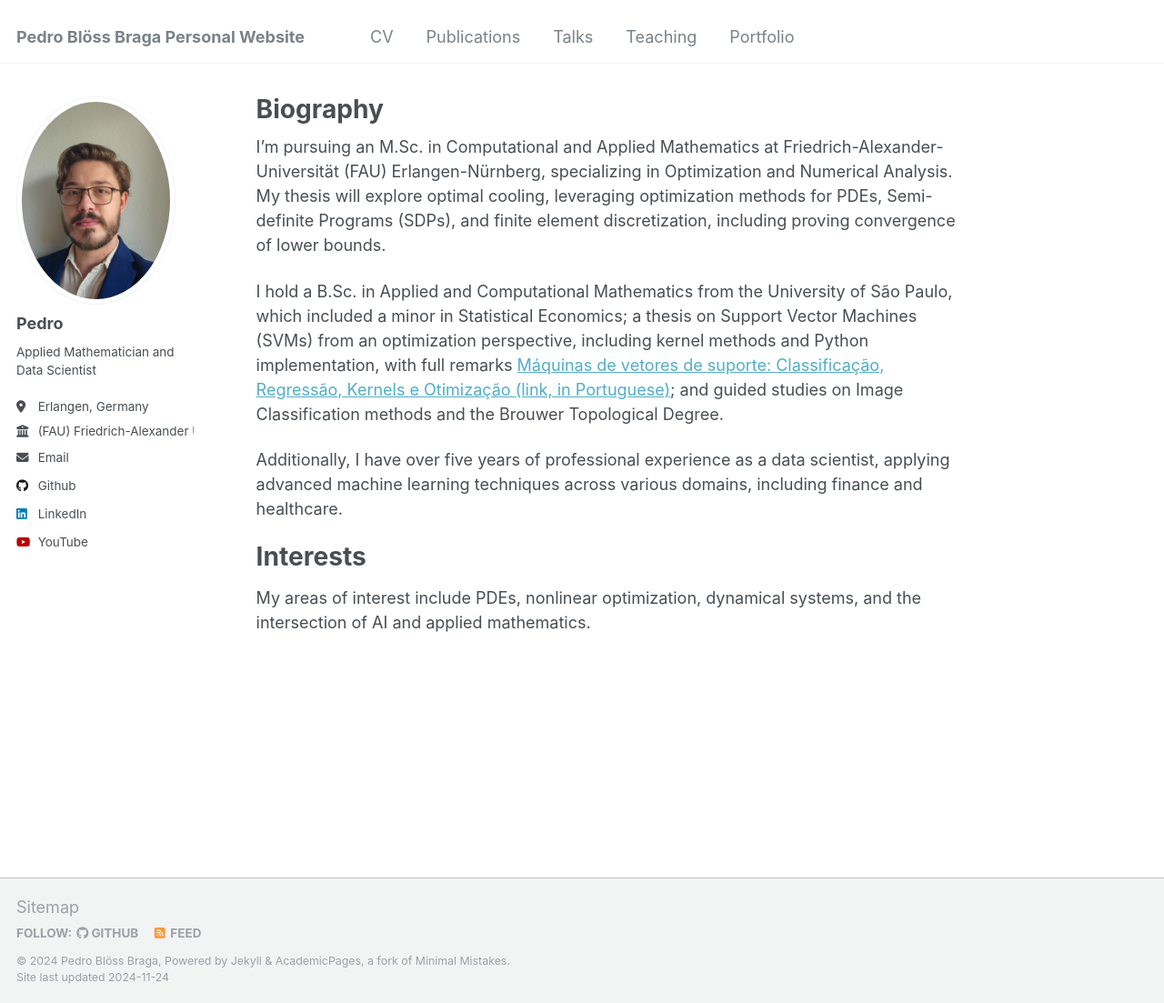
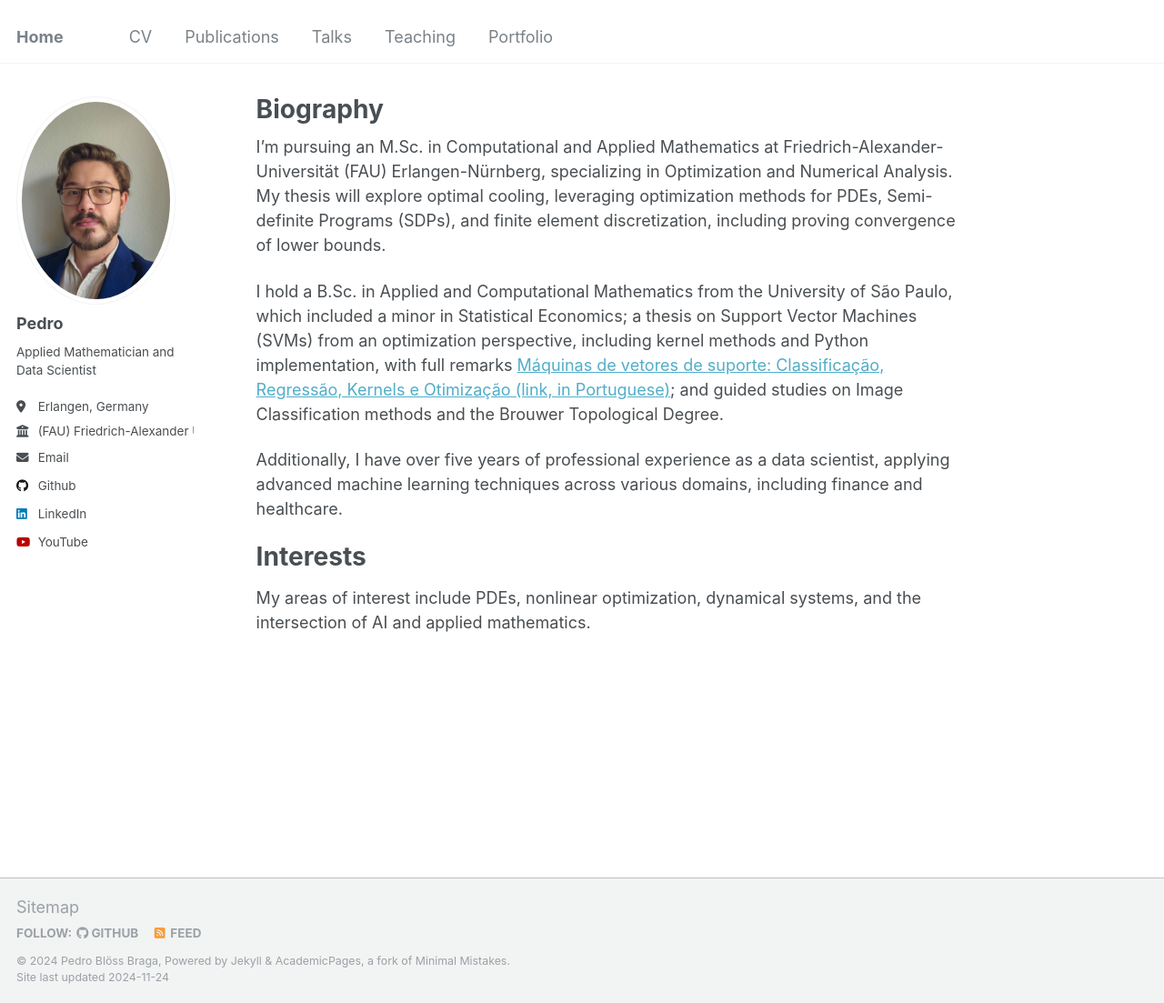
Before and after one commit to pedroblossbraga/pedroblossbraga.github.io, a Jekyll site: the page built from _pages/about.md, in a window 1280 px wide and 1103 px high. Shown: the whole window at 91% size. Built offline with Jekyll 4.4.1, drawn with Linux system fonts in a browser that asks for light colours; some of the changed lines change nothing that is shown.

Commit message:
Update _config.yml

```diff
--- a/_config.yml
+++ b/_config.yml
@@ -8,7 +8,7 @@
 
 # Basic Site Settings
 locale                   : "en-US"
-title                    : "Pedro Blöss Braga Personal Website"
+title                    : "Home"
 title_separator          : "-"
 name                     : &name "Pedro Blöss Braga"
 description              : &description "personal description"
@@ -279,8 +279,8 @@ defaults:
       type: talks
     values:
       layout: talk
-      author_profile: false
-      share: false
+      author_profile: true
+      share: true
 
 
 # Sass/SCSS
```
